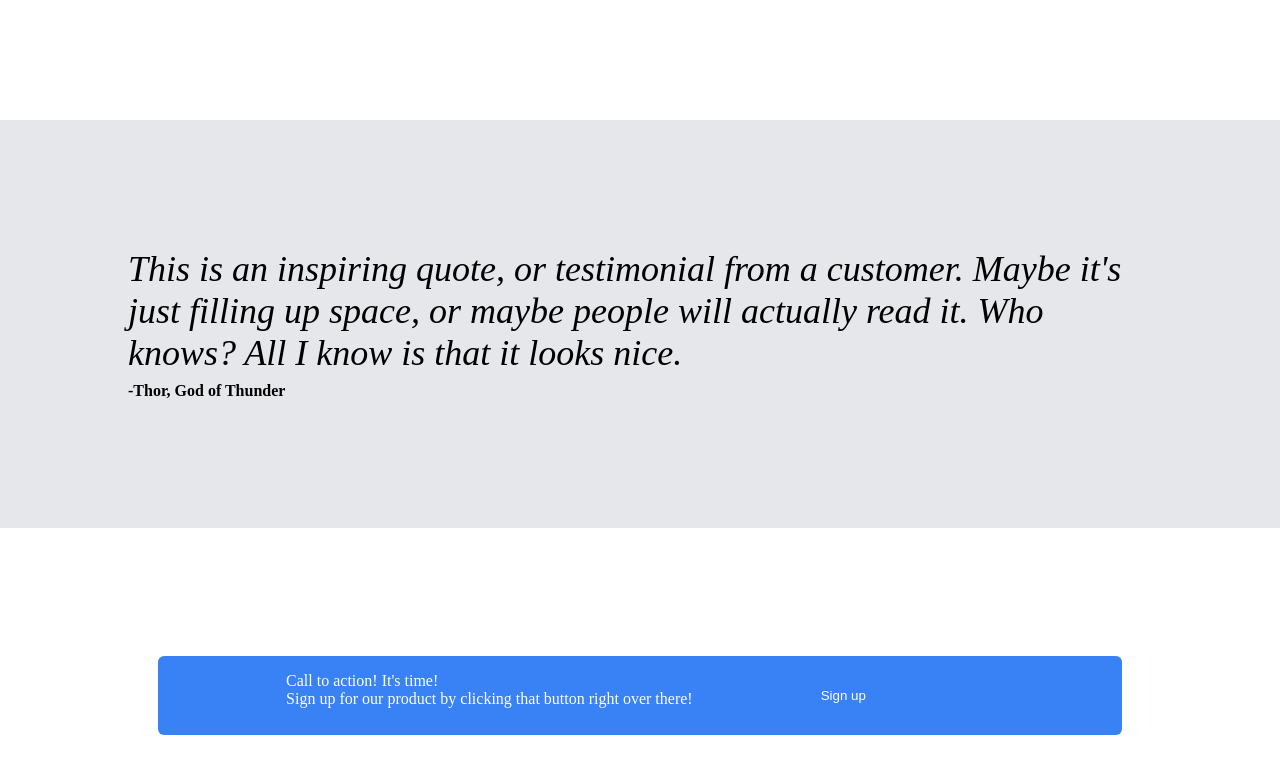
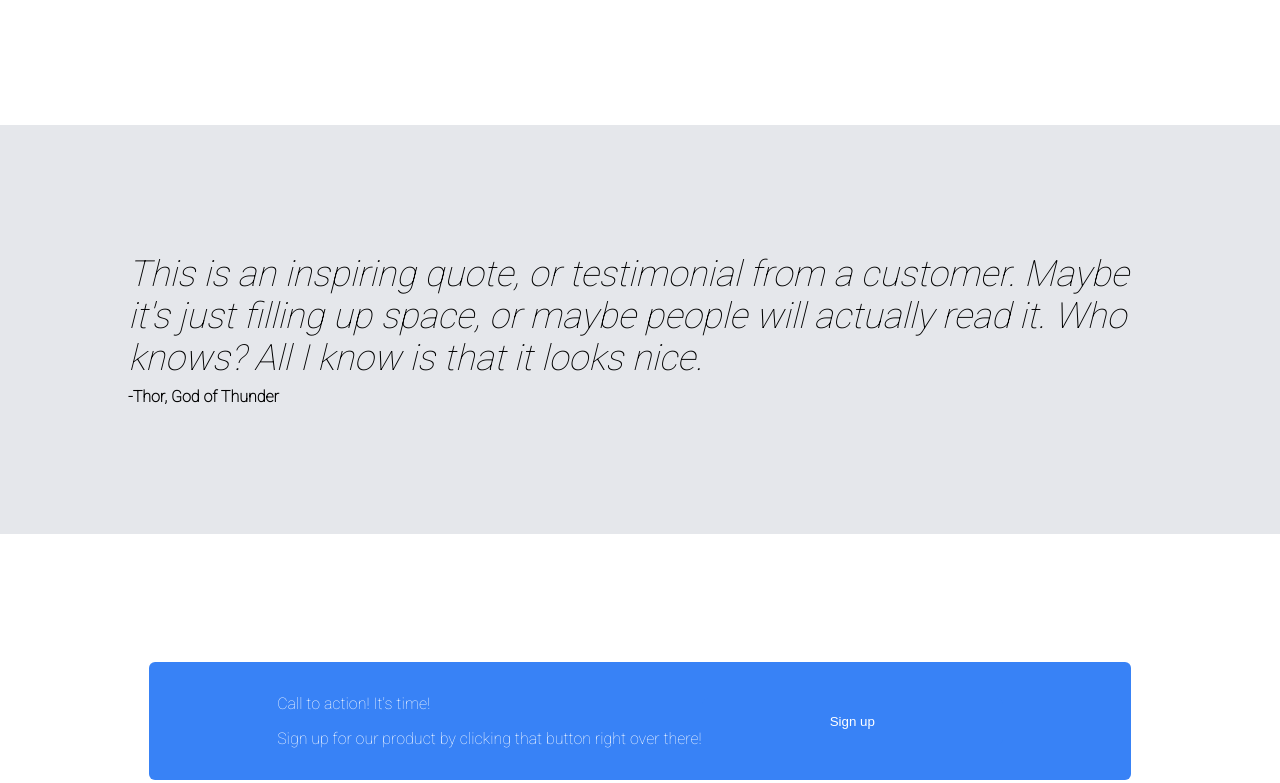
Before and after one commit to 6AutumnLeaves/landing-page, a plain HTML site: page index.html in a window 1280 px wide. Shown: the part 761-1544 px from the top of the page. Drawn offline with Linux system fonts and the light colour scheme.

Commit message:
changed font to roboto

```diff
--- a/index.html
+++ b/index.html
@@ -4,6 +4,9 @@
         <title>Landing Page</title>
         <meta charset="UTF-8">
         <link rel="stylesheet" href="style.css">
+        <link rel="preconnect" href="https://fonts.googleapis.com">
+        <link rel="preconnect" href="https://fonts.gstatic.com" crossorigin>
+        <link href="https://fonts.googleapis.com/css2?family=Roboto:wght@100&display=swap" rel="stylesheet">
     </head>
     <body>
         <div class="top">
@@ -66,8 +69,8 @@
             <div class="call-to-action">
                 <div class="banner">
                     <div class="left-banner">
-                        <div class="text head">Call to action! It's time!</div>
-                        <div class="text action">Sign up for our product by clicking that button right over there!</div>
+                        <p class="text head">Call to action! It's time!</p>
+                        <p class="text action">Sign up for our product by clicking that button right over there!</p>
                     </div>
                     <div class="right-banner">
                         <button class="banner action">Sign up</button>
--- a/style.css
+++ b/style.css
@@ -3,6 +3,7 @@ body {
     flex-direction: column;
     margin: 0;
     color: white;
+    font-family: 'Roboto', sans-serif;
 }
 
 
@@ -114,7 +115,9 @@ body {
     padding: 16px 128px;
     border-radius: 6px;
     flex: 1 1 auto;
-    justify-content: center;
+    justify-content: space-around;
+    flex-wrap: nowrap;
+    align-items: center;
 
 }
 
@@ -130,10 +133,18 @@ body {
 }
 
 .left-banner {
-
+    flex-wrap: nowrap;
+    min-width: 150px;
 }
 
-.right-banner
+.right-banner {
+    display: flex;
+    justify-content: flex-end;
+    min-width: 20px;
+    flex-wrap: nowrap;
+}
+
+
 
 .banner.action {
     border: white;
@@ -159,6 +170,11 @@ button {
     padding: 4px 16px;
 }
 
+.right-banner button {
+    border: 2px solid white;
+    padding: 16px, 64px;
+}
+
 a {
     text-decoration: none;
     color: white;
```
